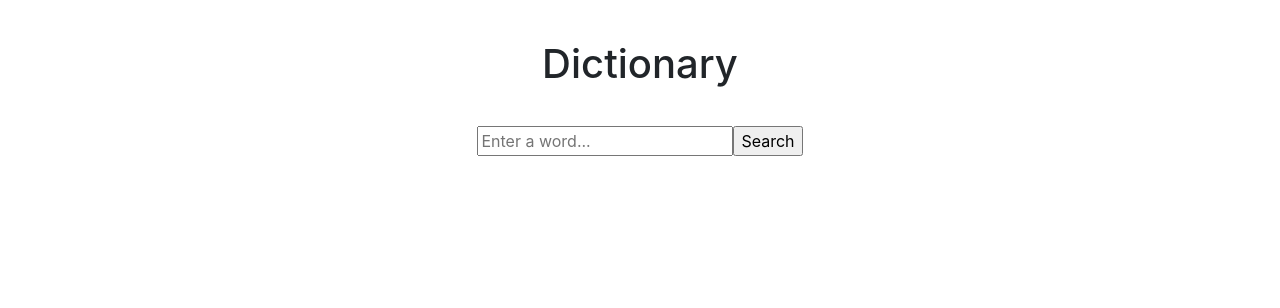
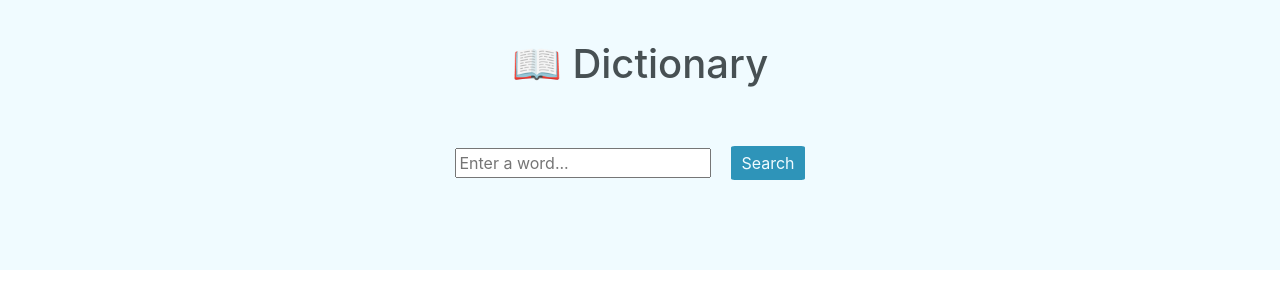
Before and after one commit to LaBren90/dictionary-project, a React (Create React App) app: page / in a window 1280 px wide. Shown: the top 308 px of the page. Built offline with nearby package versions, Linux system fonts and the light colour scheme.

Commit message:
css for search engine

```diff
--- a/src/App.css
+++ b/src/App.css
@@ -1,8 +1,19 @@
 .App {
   text-align: center;
+  color: #475053;
   padding: 40px;
+  background: #f0fbff;
 }
 
 form {
   padding: 30px;
 }
+
+.submitButton {
+  background: #2e94b9;
+  color: #f0fbff;
+  border: #2e94b9;
+  border-radius: 5%;
+  margin: 20px;
+  padding: 5px 10px;
+}
--- a/src/App.js
+++ b/src/App.js
@@ -4,7 +4,7 @@ import SearchEngine from "./SearchEngine";
 export default function App() {
   return (
     <div className="App">
-      <h1>Dictionary</h1>
+      <h1>📖 Dictionary </h1>
       <SearchEngine />
     </div>
   );
--- a/src/SearchEngine.js
+++ b/src/SearchEngine.js
@@ -25,7 +25,7 @@ export default function SearchEngine() {
           placeholder="Enter a word..."
           onChange={handleKeywordChange}
         />
-        <input type="submit" value="Search" />
+        <input type="submit" value="Search" className="submitButton" />
       </form>
     </div>
   );
```
